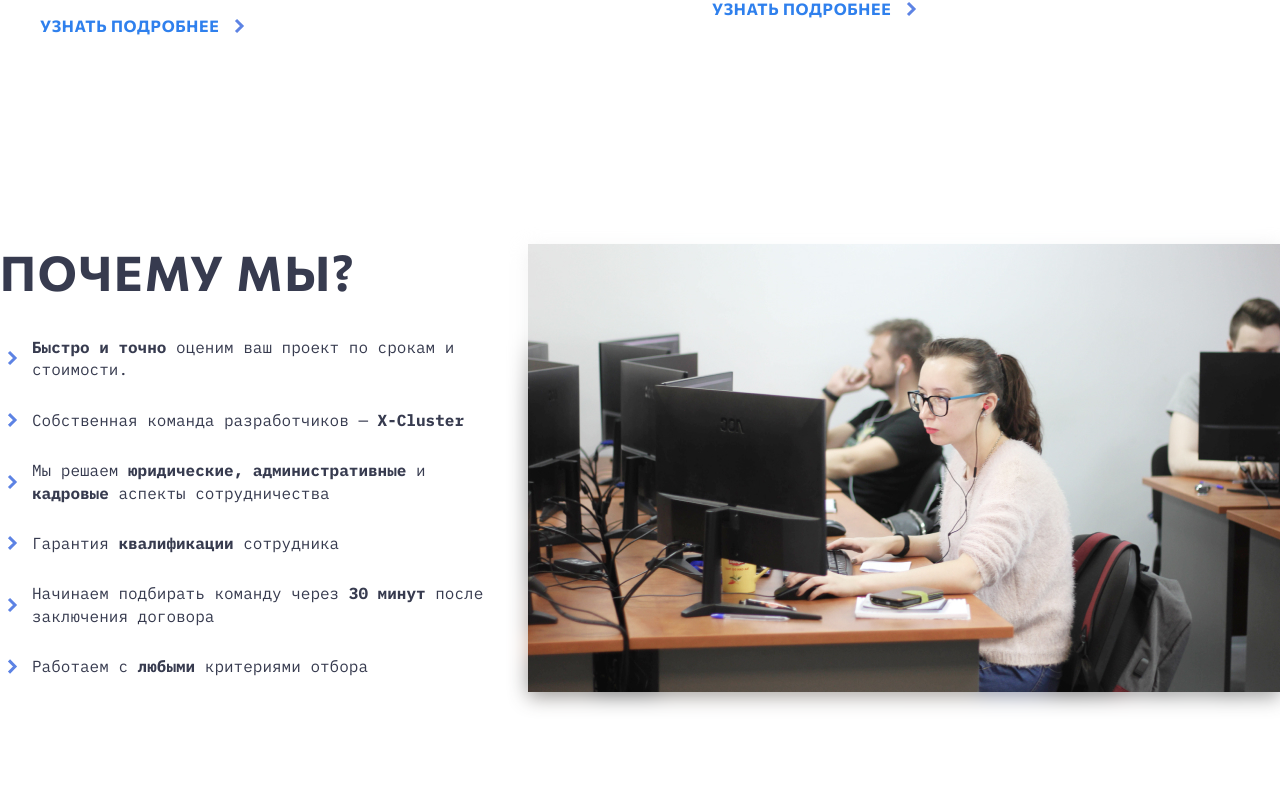
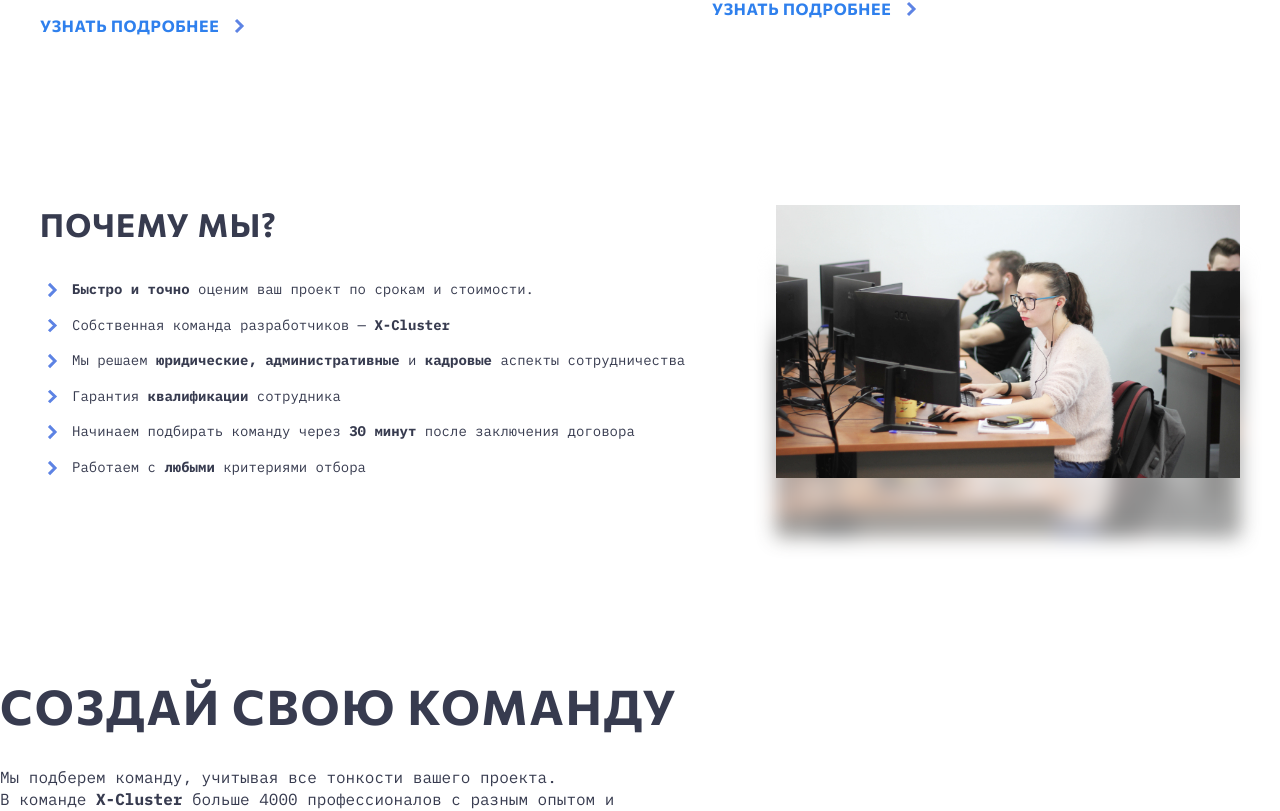
Before and after one commit to Bespalov-D-A/x-tech-form, a React (Create React App) app: page / in a window 1280 px wide. Shown: the part 1136-1947 px from the top of the page. Built offline with nearby package versions, Linux system fonts and the light colour scheme.

Commit message:
Responsive 1024 for where we block

```diff
--- a/src/components/WhyAreWe/WhyAreWe.module.scss
+++ b/src/components/WhyAreWe/WhyAreWe.module.scss
@@ -1,14 +1,22 @@
+@import "./../../sass/index.scss";
+
 .why-are-we {
 	display: flex;
 	max-width: 1312px;
 	width: 100%;
 	margin: 0 auto;
 	padding: 120px 0;
+	@include media("within", "lg") {
+		padding: 80px 40px;
+	}
 }
 
 .description {
 	flex-grow: 1;
 	padding-right: 40px;
+	@include media("within", "lg") {
+		width: 439px;
+	}
 }
 
 .title {
@@ -16,8 +24,6 @@
 	font-family: "Commissioner";
 	font-style: normal;
 	font-weight: 700;
-	font-size: 48px;
-	line-height: 56px;
 	letter-spacing: 0.04em;
 	text-transform: uppercase;
 	font-feature-settings: "tnum" on, "lnum" on;
@@ -27,11 +33,21 @@
 	position: relative;
 	width: 752px;
 	height: 448px;
+	@include media("within", "lg") {
+		display: flex;
+		align-items: flex-end;
+		width: 464px;
+		height: auto;
+	}
 }
 
 .cover__image {
 	position: relative;
 	z-index: 1;
+	@include media("within", "lg") {
+		width: 464px;
+		height: 273px;
+	}
 }
 
 .mount {
@@ -43,6 +59,11 @@
 	filter: blur(10px);
 	z-index: 0;
 	opacity: 0.5;
+	@include media("within", "lg") {
+		top: 60px;
+		width: 464px;
+		height: 273px;
+	}
 }
 
 .list {
@@ -57,6 +78,12 @@
 	&:not(:last-child) {
 		margin-bottom: 28px;
 	}
+	@include media("within", "lg") {
+		font-size: 14px;
+		&:not(:last-child) {
+			margin-bottom: 16px;
+		}
+	}
 	&:before {
 		content: "";
 		position: absolute;
```
